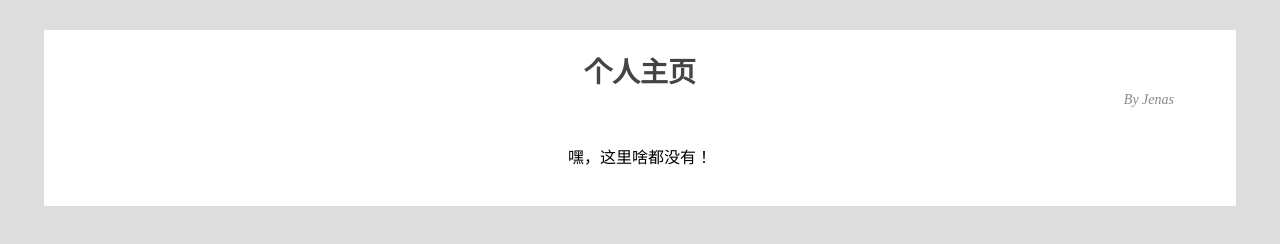
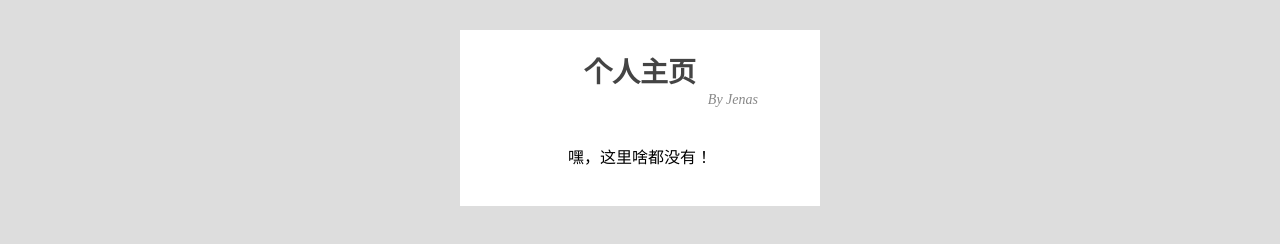
Before and after one commit to PengJenas/pengjenas.github.io, a plain HTML site: page index.html in a window 1280 px wide. Drawn offline with Linux system fonts and the light colour scheme.

Commit message:
Update index.html

```diff
--- a/index.html
+++ b/index.html
@@ -8,15 +8,16 @@
 	<link rel="shortcut icon" href="#" />
 	<style>
 		*{
-   		 margin:0;
-   		 padding:0;
+   			margin:0;
+   			padding:0;
 		}
 		body{
-	    font-family:"微软雅黑";
-	    background-color:#ddd;
+	    	font-family:"微软雅黑";
+	    	background-color:#ddd;
 		}
 		.box {
-			width: 90%;
+			/*width: 90%;*/
+			width: 320px;
 			margin:30px auto;
 			text-align: center;
 			padding:20px;
@@ -32,6 +33,8 @@
 		<p align="right"><i style="font-size:14px;color:#888888;">By Jenas &nbsp; &nbsp; &nbsp; &nbsp; &nbsp; &nbsp;</i></p>
 		<br><br>
 		<p align="center">嘿，这里啥都没有！</b></p>
+		<!-- <b style="font-size: 20px;color:#444444">我的微信二维码</b><br>
+		<img src="mywxqr.png"  width="200" alt="Wechat QR" /> -->
 		<br>
 	</div>
 </body>
```
